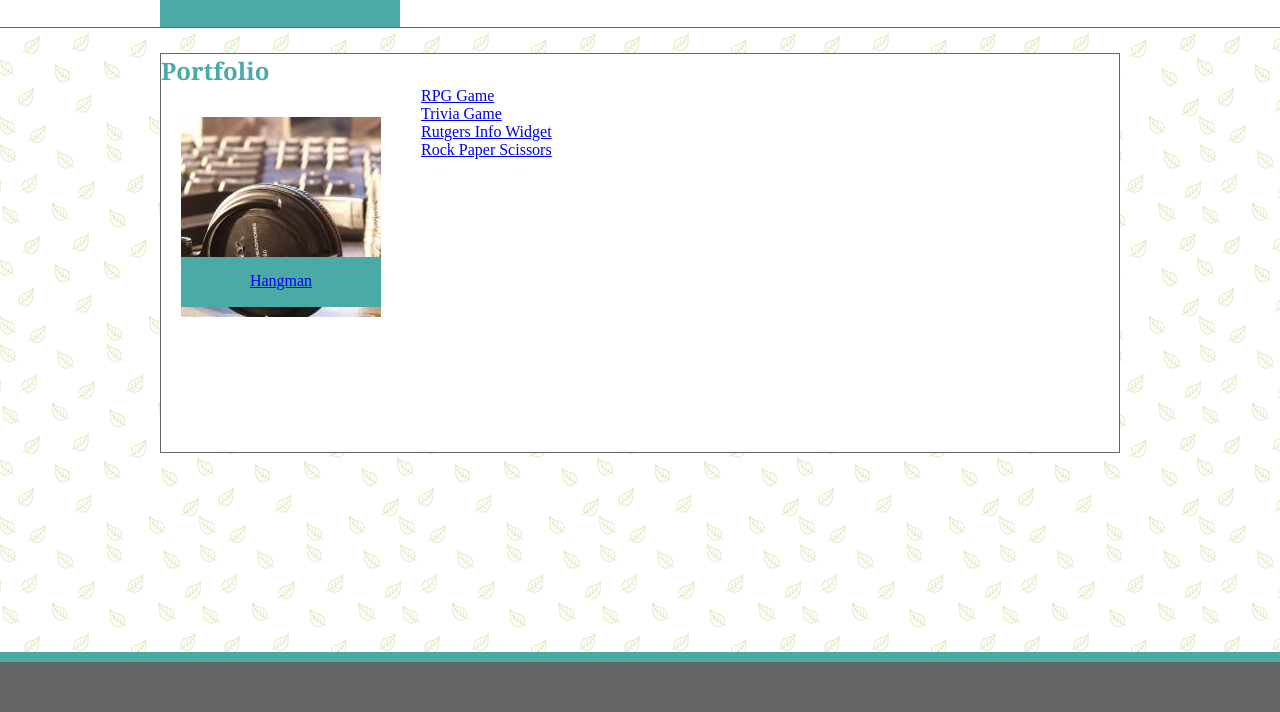
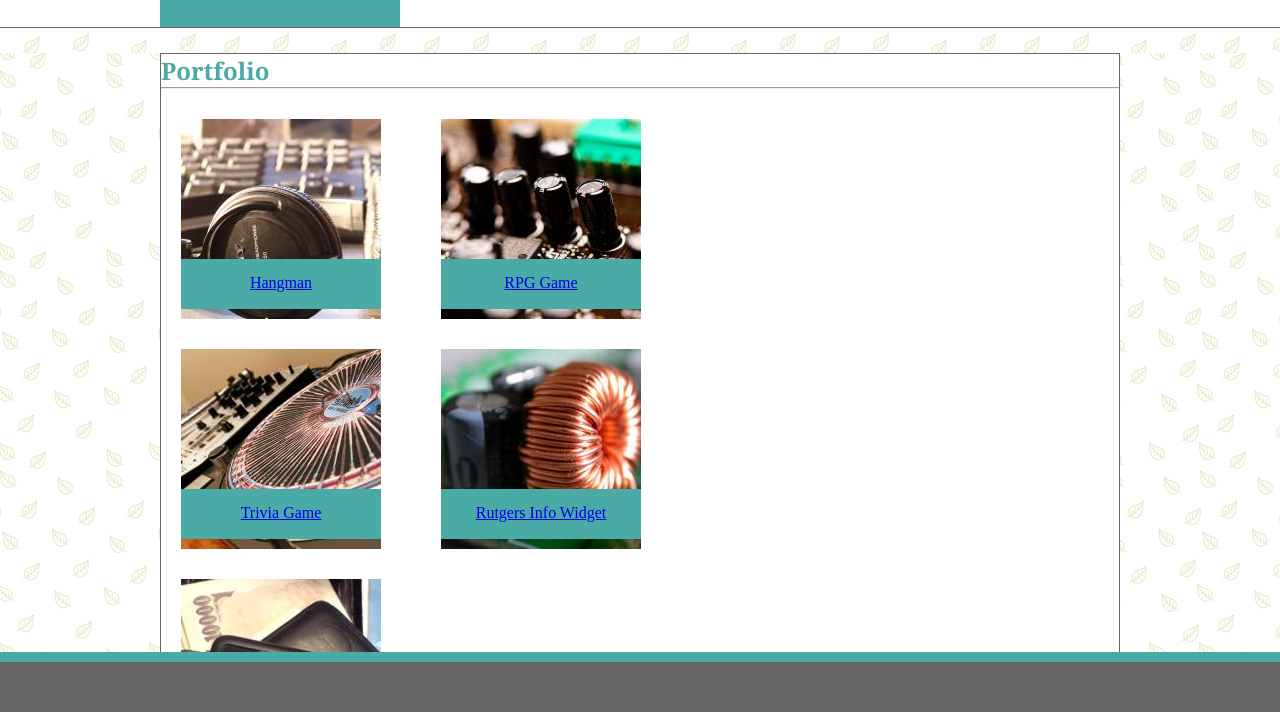
Before and after one commit to woaky1/Basic-Portfolio, a plain HTML site: page portfolio.html in a window 1280 px wide. Shown: the part 73-785 px from the top of the page. Drawn offline with Linux system fonts and the light colour scheme.

Commit message:
got portfolio about at the same level as index.html.

```diff
--- a/assets/css/style.css
+++ b/assets/css/style.css
@@ -42,8 +42,17 @@ body {
     background: #ffffff;
     margin: 0 auto;
     border: #666666 solid 1px;
+}
+
+#indexMainContent {
     height: 400px;
 }
+
+#portfolioMainContent {
+    height: 800px;
+    margin-bottom: 100px;
+}
+
 .name {
     background-color: #4aaaa5;
     position: absolute;
@@ -120,16 +129,15 @@ p {
     margin: 10px 0px;
 }
 
-#hangman {
-    background-image: url(../images/hangman.jpg);
+.pictureBox {
     height: 200px;
     width: 200px;
     position: relative;
     float: left;
-    margin: 30px 40px 40px 20px;
+    margin: 30px 40px 0px 20px;
 }
 
-.pictureBox {
+.pictureTextBox {
     background-color: #4aaaa5;
     position: absolute;
     bottom: 10px;
@@ -138,3 +146,23 @@ p {
     height: 50px;
     line-height: 300%;
 }
+
+#hangman {
+    background-image: url(../images/hangman.jpg);
+}
+
+#rpg {
+    background-image: url(../images/RPG.jpg);
+}
+
+#trivia {
+    background-image: url(../images/trivia_game.jpg)
+}
+
+#rutgers {
+    background-image: url(../images/widget.jpg)
+}
+
+#rps {
+    background-image: url(../images/rock_paper_scissors.jpg)
+}
--- a/portfolio.html
+++ b/portfolio.html
@@ -26,29 +26,42 @@
 
     <section>
         <div class="backgroundBox">
-            <div class="mainContent">
+            <div class="mainContent" id="portfolioMainContent">
                 <h2>Portfolio</h2>
+                    <hr>
                     <div>
-                        <div id="hangman">
-                            <div class="pictureBox">
+                        <div class="pictureBox" id="hangman">
+                            <div class="pictureTextBox">
                                 <a href="#">Hangman</a>
                             </div>
                         </div>
 
-                        <div>
-                            <a href="#">RPG Game</a>
+                        <div class="pictureBox" id="rpg">
+                            <div class="pictureTextBox">
+                                <a href="#">RPG Game</a>
+                            </div>
                         </div>
 
-                        <div>
-                            <a href="#">Trivia Game</a>
+                        <div class="clearfix"></div>
+
+                        <div class="pictureBox" id="trivia">
+                            <div class="pictureTextBox">
+                                <a href="#">Trivia Game</a>
+                            </div>
                         </div>
 
-                        <div>
-                            <a href="#">Rutgers Info Widget</a>
+                        <div class="pictureBox" id="rutgers">
+                            <div class="pictureTextBox">
+                                <a href="#">Rutgers Info Widget</a>
+                            </div>
                         </div>
 
-                        <div>
-                            <a href="#">Rock Paper Scissors</a>
+                        <div class="clearfix"></div>
+
+                        <div class="pictureBox" id="rps">
+                            <div class="pictureTextBox">
+                                <a href="#">Rock Paper Scissors</a>
+                            </div>
                         </div>
                     </div>
             </div>
```
Also changed, not shown: index.html (+1 -1 lines).
